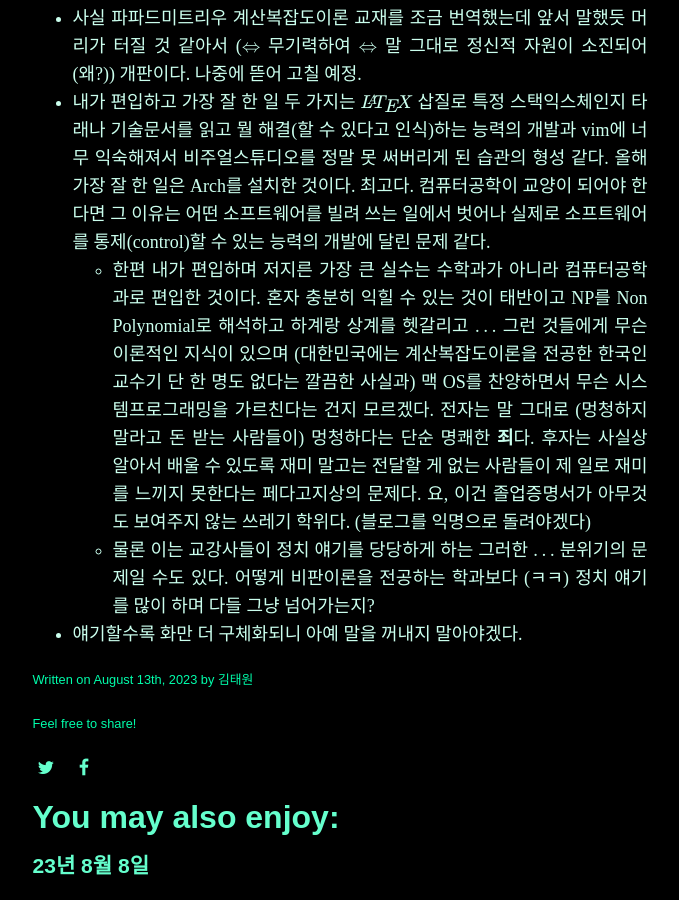
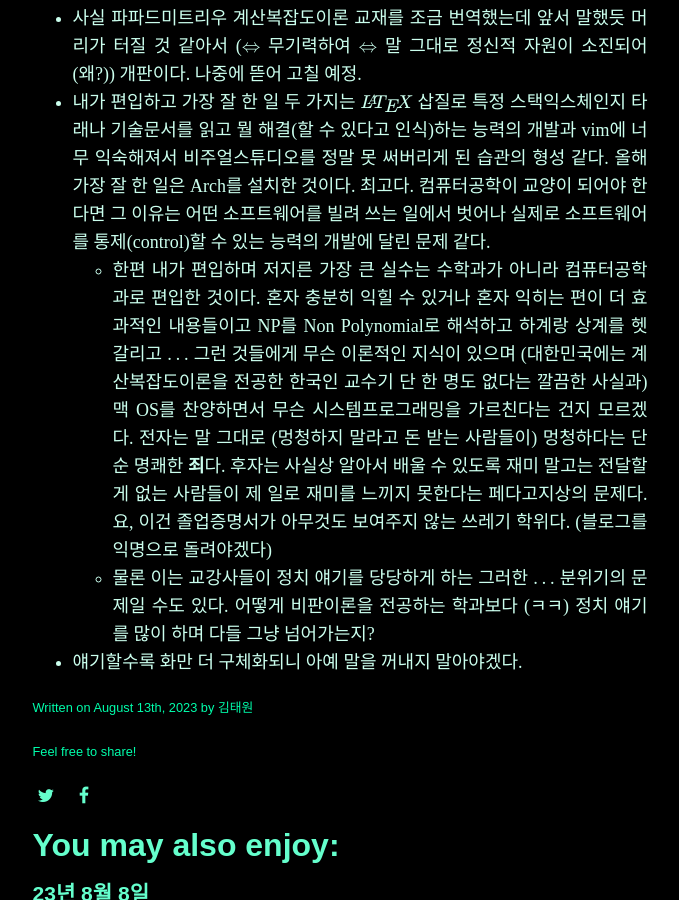
Before and after one commit to pangmoo-KTW/pangmoo-KTW, a Jekyll site: the page built from _posts/2023-08-13-ess005.md, in a window 1280 px wide and 900 px high, scrolled down 953 px. Shown: the whole window, without its empty margins (300-979 px from the left). Built offline with Jekyll 4.4.1, drawn with Linux system fonts in a browser that asks for light colours; some web fonts are replaced; our own code applies the rules of GitHub Pages for plain Markdown files; comment, search, counter and statistics services are not loaded.

Commit message:
한편 ess005

```diff
--- a/_posts/2023-08-13-ess005.md
+++ b/_posts/2023-08-13-ess005.md
@@ -16,6 +16,6 @@ tags: [essay]
 - 지수 또한 나의 계단적학습론에 동감하는 경험을 하고 있다고 하니 기대가 된다. (다가올 미래가!)
 - 사실 파파드미트리우 계산복잡도이론 교재를 조금 번역했는데 앞서 말했듯 머리가 터질 것 같아서 ($\Leftrightarrow$ 무기력하여 $\Leftrightarrow$ 말 그대로 정신적 자원이 소진되어 (왜?)) 개판이다. 나중에 뜯어 고칠 예정.
 - 내가 편입하고 가장 잘 한 일 두 가지는 $\LaTeX$ 삽질로 특정 스택익스체인지 타래나 기술문서를 읽고 뭘 해결(할 수 있다고 인식)하는 능력의 개발과 vim에 너무 익숙해져서 비주얼스튜디오를 정말 못 써버리게 된 습관의 형성 같다. 올해 가장 잘 한 일은 Arch를 설치한 것이다. 최고다. 컴퓨터공학이 교양이 되어야 한다면 그 이유는 어떤 소프트웨어를 빌려 쓰는 일에서 벗어나 실제로 소프트웨어를 통제(control)할 수 있는 능력의 개발에 달린 문제 같다.
-    - 한편 내가 편입하며 저지른 가장 큰 실수는 수학과가 아니라 컴퓨터공학과로 편입한 것이다. 혼자 충분히 익힐 수 있는 것이 태반이고 NP를 Non Polynomial로 해석하고 하계랑 상계를 헷갈리고 $\ldots$ 그런 것들에게 무슨 이론적인 지식이 있으며 (대한민국에는 계산복잡도이론을 전공한 한국인 교수기 단 한 명도 없다는 깔끔한 사실과) 맥 OS를 찬양하면서 무슨 시스템프로그래밍을 가르친다는 건지 모르겠다. 전자는 말 그대로 (멍청하지 말라고 돈 받는 사람들이) 멍청하다는 단순 명쾌한 **죄**다. 후자는 사실상 알아서 배울 수 있도록 재미 말고는 전달할 게 없는 사람들이 제 일로 재미를 느끼지 못한다는 페다고지상의 문제다. 요, 이건 졸업증명서가 아무것도 보여주지 않는 쓰레기 학위다. (블로그를 익명으로 돌려야겠다)
+    - 한편 내가 편입하며 저지른 가장 큰 실수는 수학과가 아니라 컴퓨터공학과로 편입한 것이다. 혼자 충분히 익힐 수 있거나 혼자 익히는 편이 더 효과적인 내용들이고 NP를 Non Polynomial로 해석하고 하계랑 상계를 헷갈리고 $\ldots$ 그런 것들에게 무슨 이론적인 지식이 있으며 (대한민국에는 계산복잡도이론을 전공한 한국인 교수기 단 한 명도 없다는 깔끔한 사실과) 맥 OS를 찬양하면서 무슨 시스템프로그래밍을 가르친다는 건지 모르겠다. 전자는 말 그대로 (멍청하지 말라고 돈 받는 사람들이) 멍청하다는 단순 명쾌한 **죄**다. 후자는 사실상 알아서 배울 수 있도록 재미 말고는 전달할 게 없는 사람들이 제 일로 재미를 느끼지 못한다는 페다고지상의 문제다. 요, 이건 졸업증명서가 아무것도 보여주지 않는 쓰레기 학위다. (블로그를 익명으로 돌려야겠다)
     - 물론 이는 교강사들이 정치 얘기를 당당하게 하는 그러한 $\ldots$ 분위기의 문제일 수도 있다. 어떻게 비판이론을 전공하는 학과보다 (ㅋㅋ) 정치 얘기를 많이 하며 다들 그냥 넘어가는지?
 - 얘기할수록 화만 더 구체화되니 아예 말을 꺼내지 말아야겠다.
```
